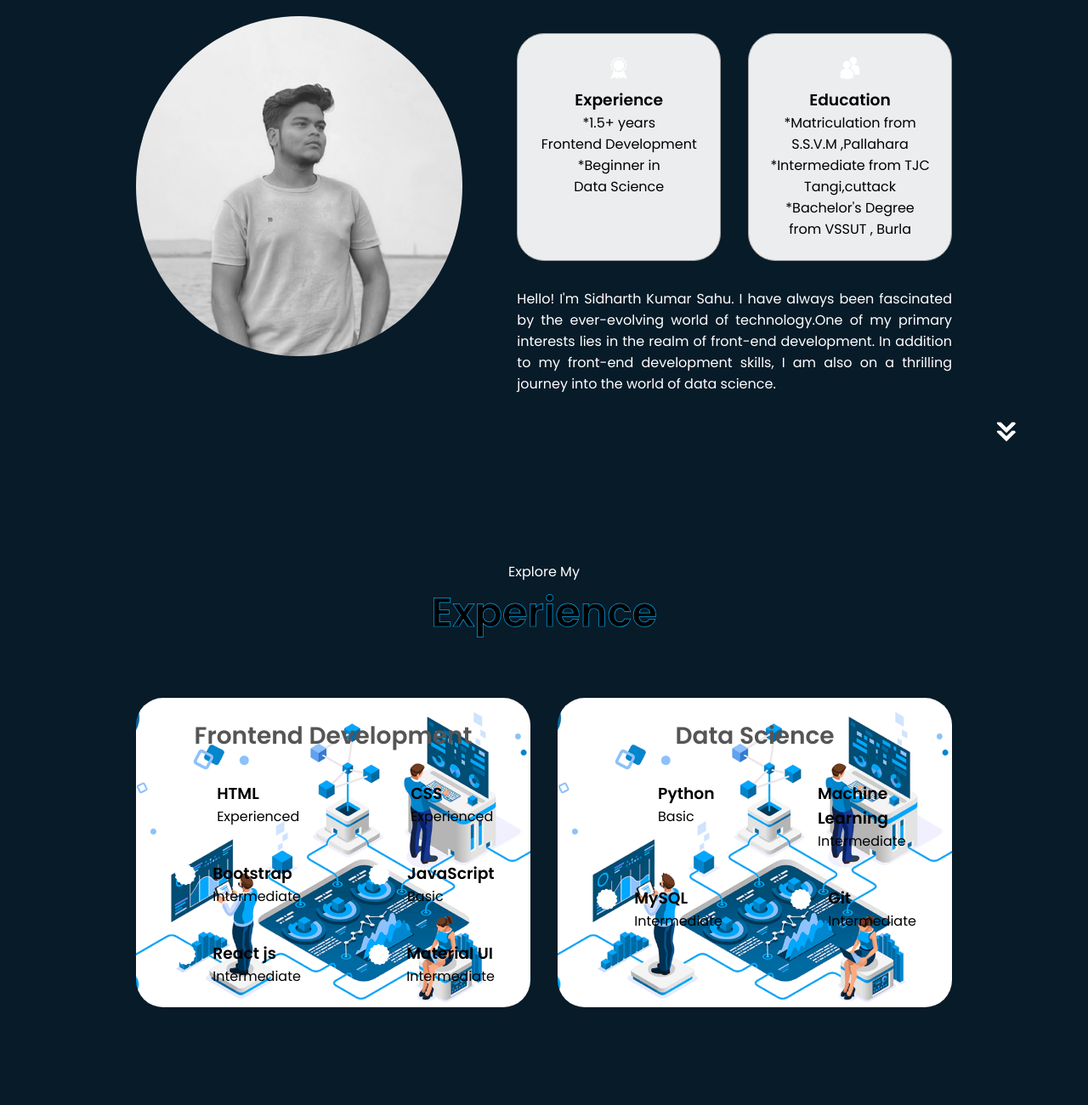
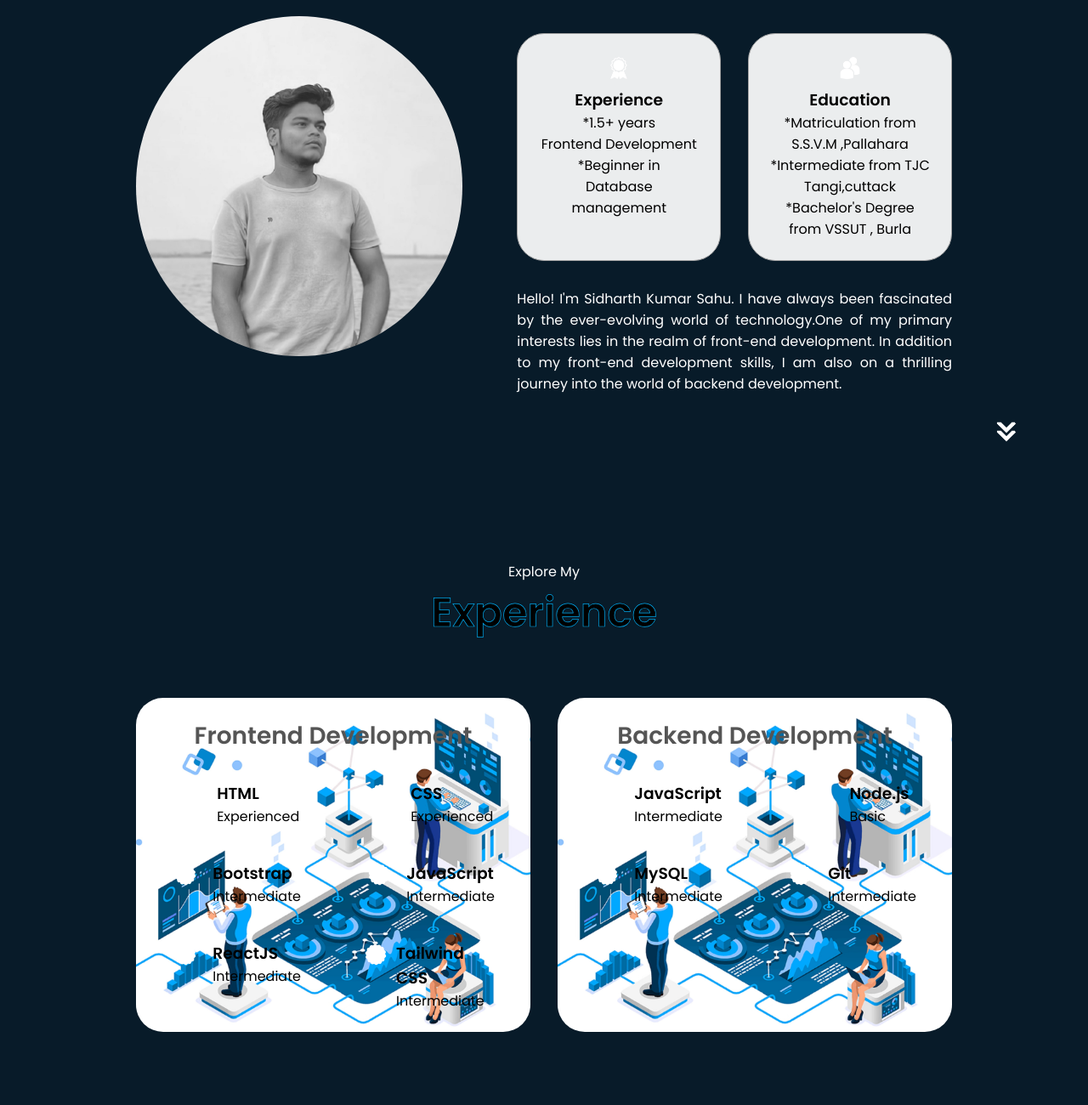
Before and after one commit to sidharth-kumar41/my-portfolio.github.io, a plain HTML site: page index.html in a window 1280 px wide. Shown: the part 1100-2400 px from the top of the page at 85% size. Drawn offline with Linux system fonts and the light colour scheme.

Commit message:
Update index.html

```diff
--- a/index.html
+++ b/index.html
@@ -74,7 +74,7 @@
           <div class="details-container">
             <img src="./assets/experience.png" alt="Experience icon" class="icon" />
             <h3>Experience</h3>
-            <p>*1.5+ years <br />Frontend Development<br>*Beginner in<br>Data Science</p>
+            <p>*1.5+ years <br />Frontend Development<br>*Beginner in<br>Database management</p>
           </div>
           <div class="details-container">
             <img src="./assets/education.png" alt="Education icon" class="icon" />
@@ -87,8 +87,7 @@
           <p>
             Hello! I'm Sidharth Kumar Sahu. I have always been fascinated by the
             ever-evolving world of technology.One of my primary interests lies in the realm of front-end development.
-            In addition to my front-end development skills, I am also on a thrilling journey into the world of data
-            science.
+            In addition to my front-end development skills, I am also on a thrilling journey into the world of backend development.
 
           </p>
         </div>
@@ -129,40 +128,40 @@
               <img src="./assets/checkmark.png" alt="Experience icon" class="icon" />
               <div>
                 <h3>JavaScript</h3>
-                <p>Basic</p>
-              </div>
-            </article>
-            <article>
-              <img src="./assets/checkmark.png" alt="Experience icon" class="icon" />
-              <div>
-                <h3>React js</h3>
                 <p>Intermediate</p>
               </div>
             </article>
             <article>
               <img src="./assets/checkmark.png" alt="Experience icon" class="icon" />
               <div>
-                <h3>Material UI</h3>
+                <h3>ReactJS</h3>
+                <p>Intermediate</p>
+              </div>
+            </article>
+            <article>
+              <img src="./assets/checkmark.png" alt="Experience icon" class="icon" />
+              <div>
+                <h3>Tailwind CSS</h3>
                 <p>Intermediate</p>
               </div>
             </article>
           </div>
         </div>
         <div class="details-container">
-          <h2 class="experience-sub-title">Data Science</h2>
+          <h2 class="experience-sub-title">Backend Development</h2>
           <div class="article-container">
             <article>
               <img src="./assets/checkmark.png" alt="Experience icon" class="icon" />
               <div>
-                <h3>Python</h3>
-                <p>Basic</p>
+                <h3>JavaScript</h3>
+                <p>Intermediate</p>
               </div>
             </article>
             <article>
               <img src="./assets/checkmark.png" alt="Experience icon" class="icon" />
               <div>
-                <h3>Machine Learning</h3>
-                <p>Intermediate</p>
+                <h3>Node.js</h3>
+                <p>Basic</p>
               </div>
             </article>
             <article>
```
